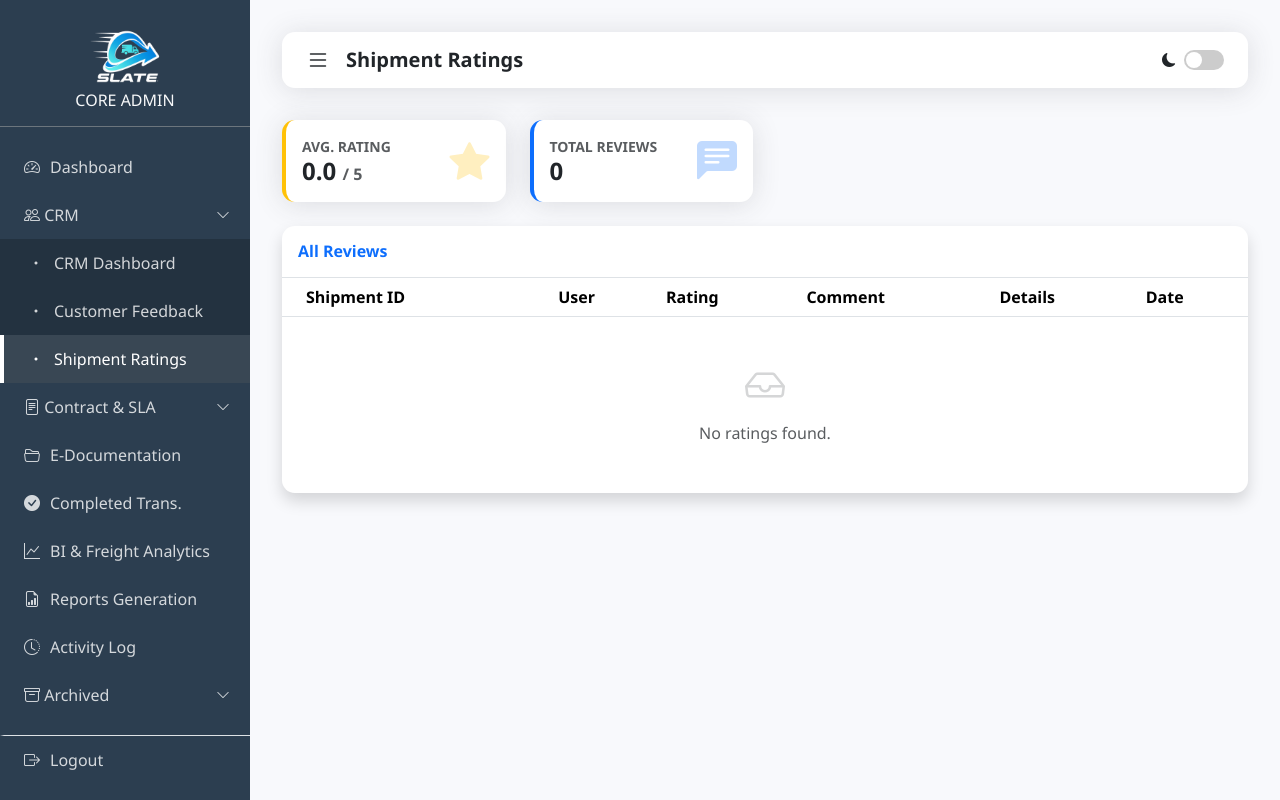
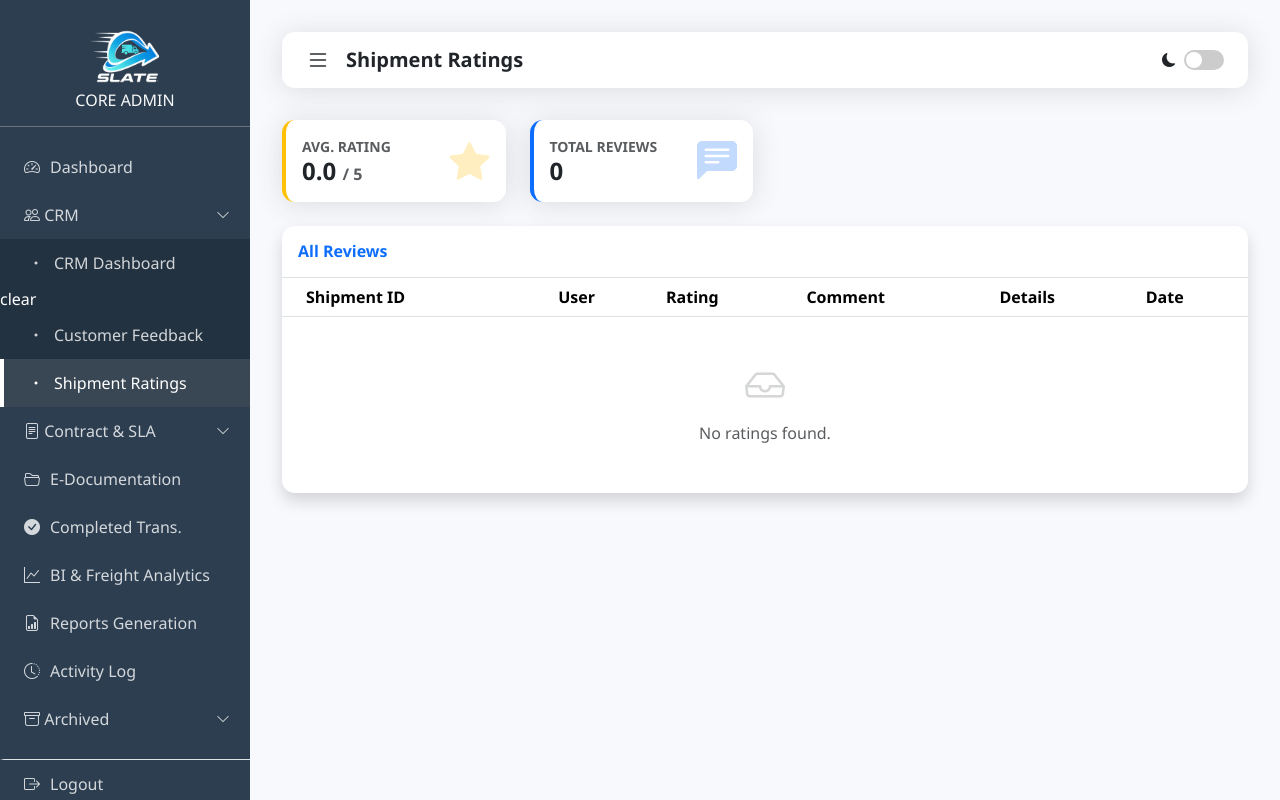
Before and after one commit to SheEeEeEeEeN/Core3final, a PHP site: page /last/admin_ratings.php in a window 1280 px wide. Run offline with PHP 8.4, Linux system fonts and the light colour scheme; a user stored in the database is signed in; data comes from the database, SQL or seed files in the repository; data that the repository does not hold is empty.

Commit message:
First commit

```diff
--- a/admin_ratings.php
+++ b/admin_ratings.php
@@ -95,7 +95,7 @@ $totalRatings = $stats['total'];
             <span><i class="bi bi-people"></i> CRM</span><i class="bi bi-chevron-down small"></i>
         </a>
         <div class="collapse show" id="crmSubmenu" data-bs-parent="#sidebarAccordion" style="background: rgba(0,0,0,0.2);">
-            <a href="CRM.php" class="ps-4"><i class="bi bi-dot"></i> CRM Dashboard</a>
+            <a href="CRM.php" class="ps-4"><i class="bi bi-dot"></i> CRM Dashboard</a>clear
             <a href="customer_feedback.php" class="ps-4"><i class="bi bi-dot"></i> Customer Feedback</a>
             <a href="admin_ratings.php" class="ps-4 active"><i class="bi bi-dot"></i> Shipment Ratings</a>
         </div>
```
